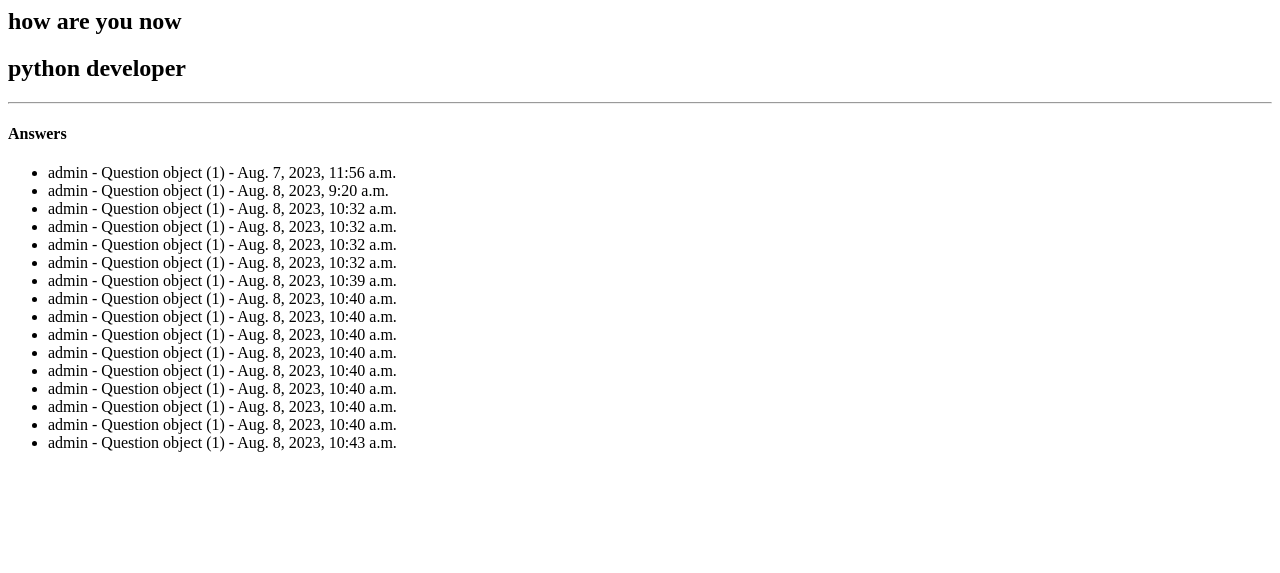
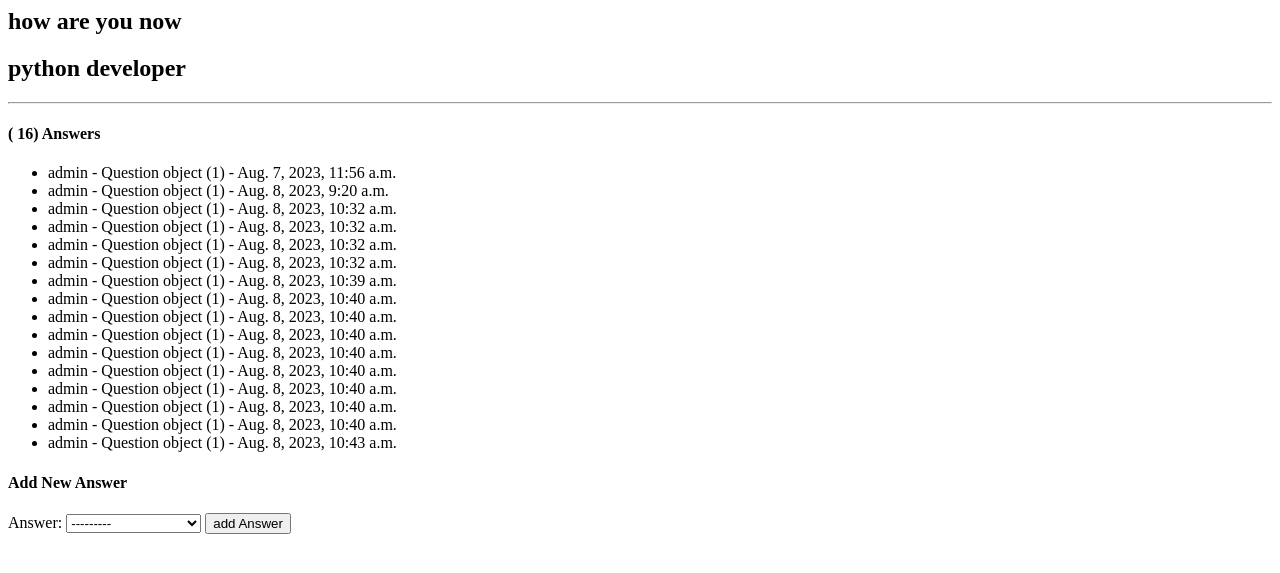
Before and after one commit to MuhmedWagdy/djformXO, a Django app: page /questions/1 in a window 1280 px wide. Shown: the top 573 px of the page. Run offline with Django 4.2, Linux system fonts and the light colour scheme; data comes from the database, SQL or seed files in the repository; both versions use the stored data as it was after the commit; parts of the project's set-up code (start-up, migrations or seed data) failed here and were passed over.

Commit message:
add question and answer form

```diff
--- /dev/null
+++ b/forumXO/forms.py
@@ -0,0 +1,10 @@
+
+from django import forms
+from .models import Answer
+
+
+
+class AnswerForm(forms.ModelForm):
+    class Meta:
+        model = Answer
+        fields = ['answer']
--- a/forumXO/models.py
+++ b/forumXO/models.py
@@ -29,6 +29,6 @@ class Question(models.Model):
 
 class Answer (models.Model):
     author =  models.ForeignKey(User,related_name='answer_author',on_delete=models.CASCADE)
-    answer = models.ForeignKey(Question,related_name='Answer_question',on_delete=models.CASCADE)
+    answer = models.ForeignKey(Question,related_name='answer_question',on_delete=models.CASCADE)
     question =models.CharField(max_length=1000)
     created_at = models.DateTimeField(default=timezone.now)
--- a/forumXO/templates/forumXO/detail_list.html
+++ b/forumXO/templates/forumXO/detail_list.html
@@ -9,12 +9,21 @@
 
 
 
-<h4>Answers</h4>
+<h4>( {{question.answer_question.all|length}}) Answers</h4>
 
 <ul>
 
-    {% for object in question.Answer_question.all %}
+    {% for object in question.answer_question.all %}
        <li>{{object.author}} - {{object.answer}} - {{object.created_at}}</li>
 
     {% endfor %}
 </ul>
+
+
+<h4>Add New Answer</h4>
+<form method="post">
+    {% csrf_token %}
+
+      {{form}}
+    <input type="submit" value="add Answer">
+</form>
--- a/forumXO/views.py
+++ b/forumXO/views.py
@@ -4,7 +4,7 @@ from django.shortcuts import render
 
 
 from .models import Question,Answer
-
+from .forms import AnswerForm
 
 
 
@@ -20,4 +20,18 @@ def detail_question(request,id):
 
     question= Question.objects.get(id=id)
 
-    return render(request,'forumXO/detail_list.html',{'question':question})
+
+    if request.method == 'POST':
+        form = AnswerForm(request.POST)
+
+        if form.is_valid():
+            myform = form.save(commit=False)
+            myform.author = request.user
+            myform.question= question
+            myform.save()
+    else:
+        form =AnswerForm()
+
+
+
+    return render(request,'forumXO/detail_list.html',{'question':question,'form':form})
```
Also changed, not shown: db.sqlite3, forumXO/migrations/0002_alter_answer_answer.py (added), forumXO/templates/forumXO/forum_list.html (line endings or trailing spaces).
